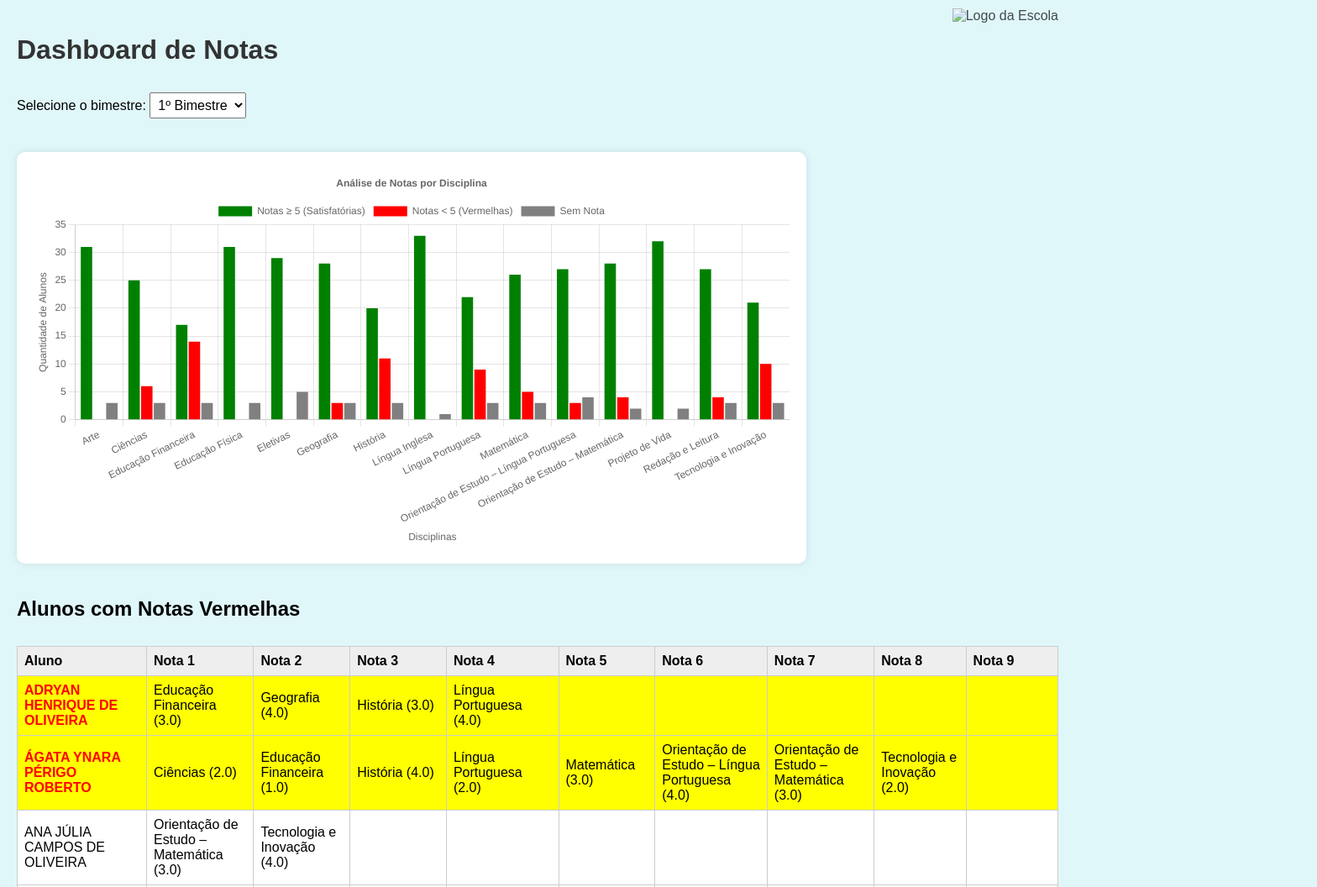
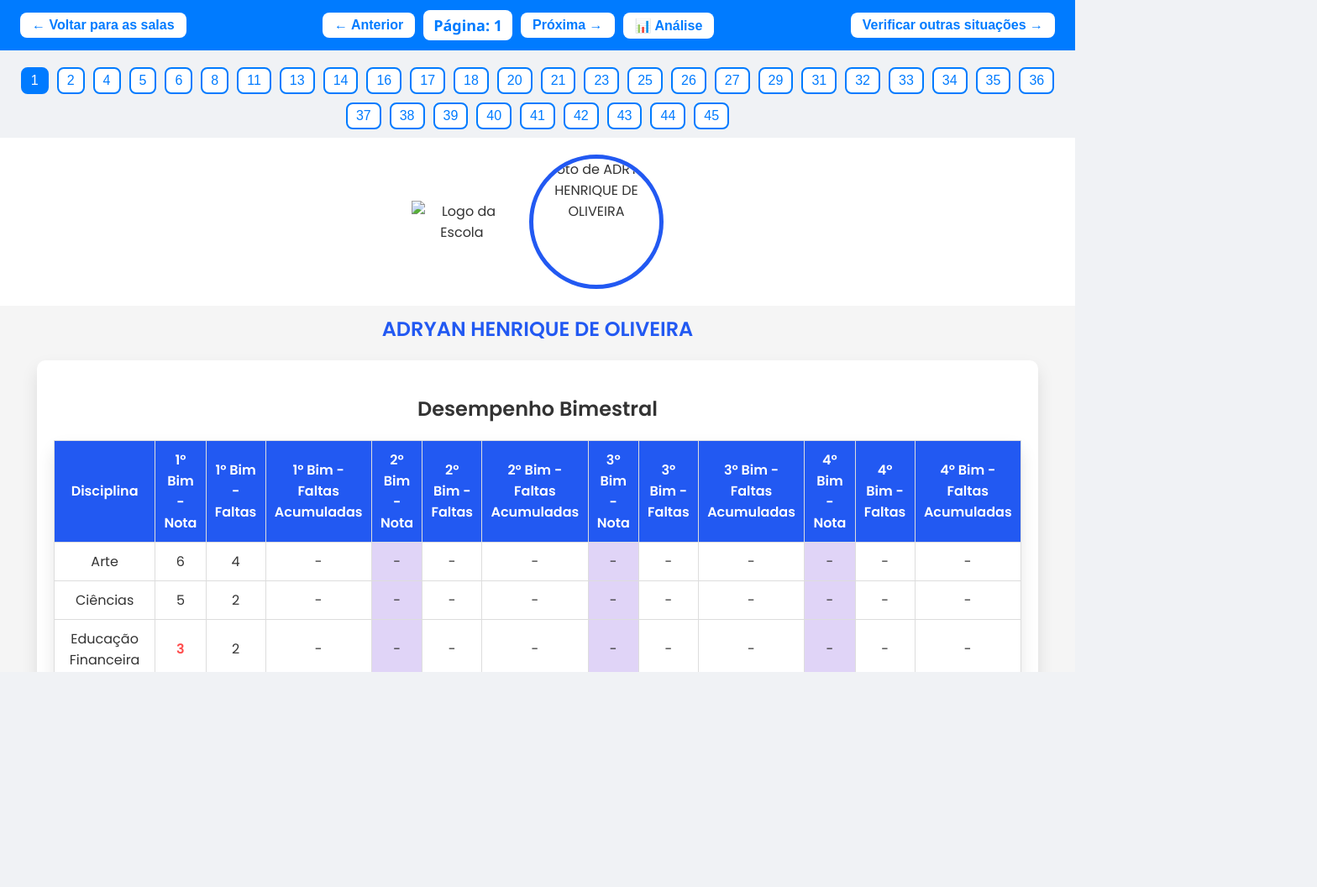
Before and after one commit to professorgaldino/6a, a plain HTML site: page index.html in a window 1280 px wide. Shown: the top 1056 px of the page at 84% size, 1568 px wide, since content can reach past the window. After the commit the page ends 800 px from the top, so only its background shows below. Drawn offline with nearby package versions, Linux system fonts and the light colour scheme.

Commit message:
Update index.html

```diff
--- a/index.html
+++ b/index.html
@@ -1,355 +1,194 @@
 <!DOCTYPE html>
 <html lang="pt-BR">
 <head>
-  <meta charset="UTF-8">
-  <title>Dashboard de Notas por Bimestre</title>
-  <script src="https://cdn.jsdelivr.net/npm/chart.js"></script>
+  <meta charset="UTF-8" />
+  <meta name="viewport" content="width=device-width, initial-scale=1.0"/>
+  <title>Boletim Escolar</title>
   <style>
+    * {
+      box-sizing: border-box;
+    }
+
     body {
-      font-family: Arial, sans-serif;
-      padding: 20px;
-      background-color: #e0f7fa;
       margin: 0;
+      padding: 0;
+      font-family: 'Segoe UI', Tahoma, Geneva, Verdana, sans-serif;
+      background: #f0f2f5;
+      display: flex;
+      flex-direction: column;
+      height: 100vh;
     }
-    h1 {
-      color: #333;
+
+    .nav {
+      display: flex;
+      justify-content: space-between;
+      align-items: center;
+      background: #007bff;
+      color: white;
+      padding: 12px 24px;
+      font-size: 18px;
     }
-    select {
-      padding: 5px;
+
+    .nav button {
+      background: #fff;
+      border: none;
+      color: #007bff;
       font-size: 16px;
+      font-weight: bold;
+      border-radius: 8px;
+      padding: 6px 14px;
+      cursor: pointer;
+      transition: 0.2s ease-in-out;
+    }
+
+    .nav button:hover {
+      background: #e9ecef;
+    }
+
+    .page-controls {
+      display: flex;
+      align-items: center;
+      gap: 10px;
+    }
+
+    .page-number {
+      font-weight: bold;
+      background: white;
+      color: #007bff;
+      padding: 6px 12px;
+      border-radius: 8px;
+    }
+
+    .page-selector {
       margin-top: 10px;
+      display: flex;
+      flex-wrap: wrap;
+      justify-content: center;
+      gap: 10px;
+      padding: 10px;
     }
-    #mensagem {
-      margin-top: 20px;
-      color: red;
-      font-weight: bold;
+
+    .page-selector button {
+      background: #fff;
+      border: 2px solid #007bff;
+      color: #007bff;
+      font-size: 16px;
+      padding: 5px 10px;
+      border-radius: 8px;
+      cursor: pointer;
+      transition: 0.2s ease-in-out;
     }
-    #grafico-container {
-      max-width: 900px;
-      margin-top: 40px;
-      background-color: white;
-      padding: 20px;
-      border-radius: 10px;
-      box-shadow: 0 0 10px rgba(0,0,0,0.1);
+
+    .page-selector button:hover {
+      background: #007bff;
+      color: white;
     }
-    table {
+
+    iframe {
+      flex: 1;
+      border: none;
       width: 100%;
-      border-collapse: collapse;
-      margin-top: 30px;
-      background-color: white;
     }
-    th, td {
-      border: 1px solid #ccc;
-      padding: 8px;
-      text-align: left;
-    }
-    th {
-      background-color: #eee;
-    }
-    h2 {
-      margin-top: 40px;
-    }
-    #logo {
-      position: absolute;
-      top: 10px;
-      right: 20px;
-      max-width: 150px;
-      opacity: 0.7;
-    }
-    #voltarBtn {
-      margin-top: 30px;
-      padding: 10px 20px;
-      background-color: #00796b;
+
+    .analysis-button {
+      background: #007bff;
       color: white;
       border: none;
-      border-radius: 5px;
+      padding: 10px 20px;
+      font-size: 16px;
+      font-weight: bold;
+      border-radius: 8px;
       cursor: pointer;
+      transition: 0.2s ease-in-out;
     }
-    #voltarBtn:hover {
-      background-color: #004d40;
+
+    .analysis-button:hover {
+      background: #e9ecef;
     }
+
   </style>
 </head>
 <body>
 
-  <img id="logo" src="logoescola.jpeg" alt="Logo da Escola">
+  <div class="nav">
+    <button onclick="window.location.href='https://professorgaldino.github.io/sitetv/sala.html'">← Voltar para as salas</button>
 
-  <h1>Dashboard de Notas</h1>
+    <div class="page-controls">
+      <button onclick="goPrev()">← Anterior</button>
+      <span class="page-number" id="page-number">Página: 1</span>
+      <button onclick="goNext()">Próxima →</button>
+      <button onclick="window.location.href='https://professorgaldino.github.io/6a/analise.html'" class="analysis-button">
+        📊 Análise
+      </button>
+    </div>
 
-  <label for="bimestre">Selecione o bimestre:</label>
-  <select id="bimestre">
-    <option value="1">1º Bimestre</option>
-    <option value="2">2º Bimestre</option>
-    <option value="3">3º Bimestre</option>
-    <option value="4">4º Bimestre</option>
-  </select>
-
-  <p id="mensagem"></p>
-
-  <div id="grafico-container">
-    <canvas id="graficoNotas"></canvas>
+    <button onclick="window.location.href='outros.html'">Verificar outras situações →</button>
   </div>
 
-  <div id="tabela-container"></div>
+  <div class="page-selector" id="page-selector"></div>
 
-  <button id="voltarBtn" onclick="window.location.href='index.html';">Voltar à Sala</button>
+  <iframe id="viewer" src=""></iframe>
 
   <script>
-    const chartCanvas = document.getElementById('graficoNotas');
-    const tabelaContainer = document.getElementById('tabela-container');
-    let graficoNotas = null;
+    const pages = [
+      "a1.html", "a2.html", "a4.html", "a5.html", "a6.html", "a8.html", "a11.html", "a13.html", "a14.html",
+      "a16.html", "a17.html", "a18.html", "a20.html", "a21.html", "a23.html", "a25.html", "a26.html",
+      "a27.html", "a29.html", "a31.html", "a32.html", "a33.html", "a34.html", "a35.html", "a36.html",
+      "a37.html", "a38.html", "a39.html", "a40.html", "a41.html", "a42.html", "a43.html", "a44.html",
+      "a45.html"
+    ];
 
-    async function carregarDados(bimestre) {
-      const mensagem = document.getElementById('mensagem');
-      mensagem.textContent = 'Carregando...';
-      tabelaContainer.innerHTML = '';
+    let currentIndex = 0;
 
-      try {
-        const [dadosRes, alunosRes] = await Promise.all([
-          fetch(`dados${bimestre}.json`),
-          fetch(`alunos.json`)
-        ]);
+    const viewer = document.getElementById("viewer");
+    const pageNumber = document.getElementById("page-number");
+    const pageSelector = document.getElementById("page-selector");
 
-        const dados = await dadosRes.json();
-        const alunos = await alunosRes.json();
+    const updateViewer = () => {
+      const currentPage = pages[currentIndex];
+      const pageNum = currentPage.match(/\d+/)?.[0] || "?";
+      viewer.src = currentPage;
+      pageNumber.textContent = "Página: " + pageNum;
+      highlightCurrentButton();
+    };
 
-        const analise = {};
-        const todasDisciplinas = new Set();
-        const notasVermelhas = [];
-        const semNotas = [];
-        const riscoRetencao = [];
-        let encontrouNota = false;
+    const goPrev = () => {
+      if (currentIndex > 0) {
+        currentIndex--;
+        updateViewer();
+      }
+    };
 
-        for (const id in dados) {
-          const disciplinas = dados[id];
-          for (const disc in disciplinas) {
-            todasDisciplinas.add(disc);
-          }
-        }
+    const goNext = () => {
+      if (currentIndex < pages.length - 1) {
+        currentIndex++;
+        updateViewer();
+      }
+    };
 
-        todasDisciplinas.forEach(disc => {
-          analise[disc] = { boas: 0, ruins: 0, semnota: 0 };
+    const highlightCurrentButton = () => {
+      const buttons = pageSelector.querySelectorAll("button");
+      buttons.forEach((btn, idx) => {
+        btn.style.background = idx === currentIndex ? "#007bff" : "#fff";
+        btn.style.color = idx === currentIndex ? "#fff" : "#007bff";
+      });
+    };
+
+    const createPageButtons = () => {
+      pages.forEach((page, index) => {
+        const pageNum = page.match(/\d+/)?.[0] || "?";
+        const button = document.createElement("button");
+        button.textContent = pageNum;
+        button.addEventListener("click", () => {
+          currentIndex = index;
+          updateViewer();
         });
+        pageSelector.appendChild(button);
+      });
+    };
 
-        for (const id in dados) {
-          const aluno = alunos[id];
-          if (!aluno) continue;
-
-          const disciplinas = dados[id];
-          let notasVermelhasPorAluno = 0;
-          todasDisciplinas.forEach(disc => {
-            const notaStr = disciplinas?.[disc]?.notas?.[bimestre - 1];
-            const nota = parseFloat(notaStr);
-
-            if (notaStr === '-' || notaStr === undefined || isNaN(nota)) {
-              analise[disc].semnota++;
-              semNotas.push({ aluno: aluno.nome, disciplina: disc });
-              return;
-            }
-
-            encontrouNota = true;
-
-            if (nota >= 5) {
-              analise[disc].boas++;
-            } else {
-              analise[disc].ruins++;
-              notasVermelhas.push({
-                aluno: aluno.nome,
-                disciplina: disc,
-                nota: nota.toFixed(1)
-              });
-              notasVermelhasPorAluno++;
-            }
-          });
-
-          if (notasVermelhasPorAluno >= 4) {
-            riscoRetencao.push({
-              aluno: aluno.nome,
-              disciplinas: notasVermelhas.filter(item => item.aluno === aluno.nome)
-            });
-          }
-        }
-
-        if (todasDisciplinas.size === 0) {
-          mensagem.textContent = 'Não há disciplinas disponíveis neste bimestre.';
-          if (graficoNotas) graficoNotas.destroy();
-          return;
-        }
-
-        if (!encontrouNota) {
-          mensagem.textContent = 'Nenhuma nota lançada neste bimestre. As disciplinas aparecerão zeradas.';
-        } else {
-          mensagem.textContent = '';
-        }
-
-        atualizarGrafico(analise);
-        gerarTabelas(notasVermelhas, semNotas, riscoRetencao);
-      } catch (error) {
-        mensagem.textContent = 'Erro ao carregar os dados.';
-        console.error(error);
-        if (graficoNotas) graficoNotas.destroy();
-      }
-    }
-
-    function atualizarGrafico(analise) {
-      const labels = Object.keys(analise);
-      const boas = labels.map(d => analise[d].boas);
-      const ruins = labels.map(d => analise[d].ruins);
-      const semnota = labels.map(d => analise[d].semnota);
-
-      if (graficoNotas) graficoNotas.destroy();
-
-      graficoNotas = new Chart(chartCanvas, {
-        type: 'bar',
-        data: {
-          labels: labels,
-          datasets: [
-            {
-              label: 'Notas ≥ 5 (Satisfatórias)',
-              data: boas,
-              backgroundColor: 'green'
-            },
-            {
-              label: 'Notas < 5 (Vermelhas)',
-              data: ruins,
-              backgroundColor: 'red'
-            },
-            {
-              label: 'Sem Nota',
-              data: semnota,
-              backgroundColor: 'gray'
-            }
-          ]
-        },
-        options: {
-          responsive: true,
-          scales: {
-            y: {
-              beginAtZero: true,
-              title: {
-                display: true,
-                text: 'Quantidade de Alunos'
-              }
-            },
-            x: {
-              title: {
-                display: true,
-                text: 'Disciplinas'
-              }
-            }
-          },
-          plugins: {
-            legend: {
-              position: 'top'
-            },
-            title: {
-              display: true,
-              text: 'Análise de Notas por Disciplina'
-            }
-          }
-        }
-      });
-    }
-
-    function gerarTabelas(notas, semNotas, riscoRetencao) {
-      let html = '';
-
-      // Notas vermelhas
-      const vermelhasPorAluno = {};
-      notas.forEach(item => {
-        if (!vermelhasPorAluno[item.aluno]) {
-          vermelhasPorAluno[item.aluno] = [];
-        }
-        vermelhasPorAluno[item.aluno].push(`${item.disciplina} (${item.nota})`);
-      });
-
-      if (notas.length === 0) {
-        html += '<p><em>Nenhum aluno com nota vermelha neste bimestre.</em></p>';
-      } else {
-        html += '<h2>Alunos com Notas Vermelhas</h2>';
-        const maxVermelhas = Math.max(...Object.values(vermelhasPorAluno).map(arr => arr.length));
-        html += '<table><tr><th>Aluno</th>';
-        for (let i = 1; i <= maxVermelhas; i++) {
-          html += `<th>Nota ${i}</th>`;
-        }
-        html += '</tr>';
-        for (const aluno in vermelhasPorAluno) {
-          const disciplinas = vermelhasPorAluno[aluno];
-          const destaque = disciplinas.length >= 4;
-          const linhaStyle = destaque ? ' style="background-color: yellow;"' : '';
-          const nomeStyle = destaque ? ' style="color:red; font-weight:bold;"' : '';
-          html += `<tr${linhaStyle}><td${nomeStyle}>${aluno}</td>`;
-          for (let i = 0; i < maxVermelhas; i++) {
-            html += `<td>${disciplinas[i] || ''}</td>`;
-          }
-          html += '</tr>';
-        }
-        html += '</table>';
-      }
-
-      // Sem notas
-      const semNotaPorAluno = {};
-      semNotas.forEach(item => {
-        if (!semNotaPorAluno[item.aluno]) {
-          semNotaPorAluno[item.aluno] = [];
-        }
-        semNotaPorAluno[item.aluno].push(item.disciplina);
-      });
-
-      if (semNotas.length === 0) {
-        html += '<p><em>Todos os alunos têm notas lançadas.</em></p>';
-      } else {
-        html += '<h2>Alunos Sem Nota Lançada</h2>';
-        const maxSemNotas = Math.max(...Object.values(semNotaPorAluno).map(arr => arr.length));
-        html += '<table><tr><th>Aluno</th>';
-        for (let i = 1; i <= maxSemNotas; i++) {
-          html += `<th>Disciplina ${i}</th>`;
-        }
-        html += '</tr>';
-        for (const aluno in semNotaPorAluno) {
-          const disciplinas = semNotaPorAluno[aluno];
-          html += `<tr><td>${aluno}</td>`;
-          for (let i = 0; i < maxSemNotas; i++) {
-            html += `<td>${disciplinas[i] || ''}</td>`;
-          }
-          html += '</tr>';
-        }
-        html += '</table>';
-      }
-
-      // Risco de retenção
-      if (riscoRetencao.length === 0) {
-        html += '<p><em>Nenhum aluno com risco de retenção neste bimestre.</em></p>';
-      } else {
-        html += '<h2>Risco de Retenção</h2>';
-        html += '<table><tr><th>Aluno</th>';
-        const maxNotas = Math.max(...riscoRetencao.map(item => item.disciplinas.length));
-        for (let i = 1; i <= maxNotas; i++) {
-          html += `<th>Nota ${i}</th>`;
-        }
-        html += '</tr>';
-        riscoRetencao.forEach(item => {
-          html += `<tr><td>${item.aluno}</td>`;
-          item.disciplinas.forEach(disciplina => {
-            html += `<td>${disciplina.disciplina} (${disciplina.nota})</td>`;
-          });
-          const colunasRestantes = maxNotas - item.disciplinas.length;
-          for (let i = 0; i < colunasRestantes; i++) {
-            html += '<td></td>';
-          }
-          html += '</tr>';
-        });
-        html += '</table>';
-      }
-
-      tabelaContainer.innerHTML = html;
-    }
-
-    document.getElementById('bimestre').addEventListener('change', e => {
-      carregarDados(e.target.value);
-    });
-
-    carregarDados(1);
+    createPageButtons();
+    updateViewer();
   </script>
 
 </body>
```
